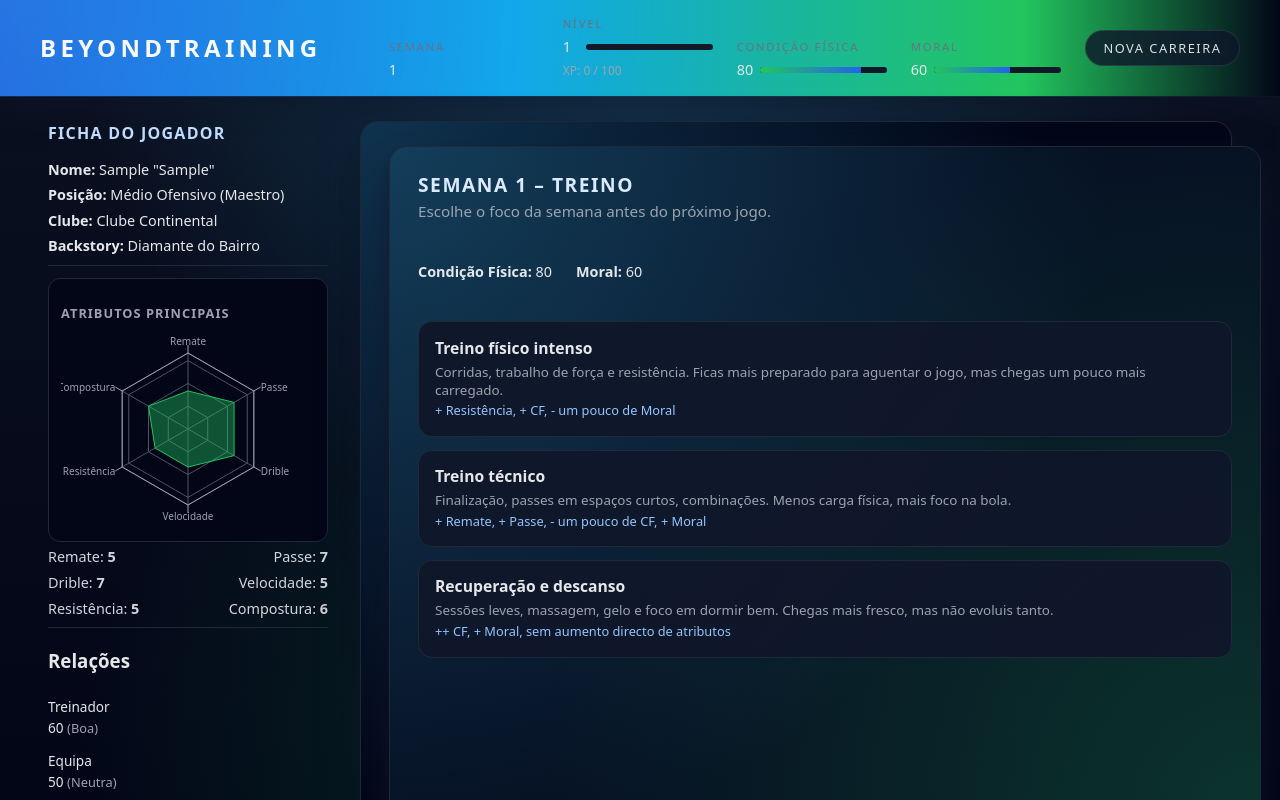
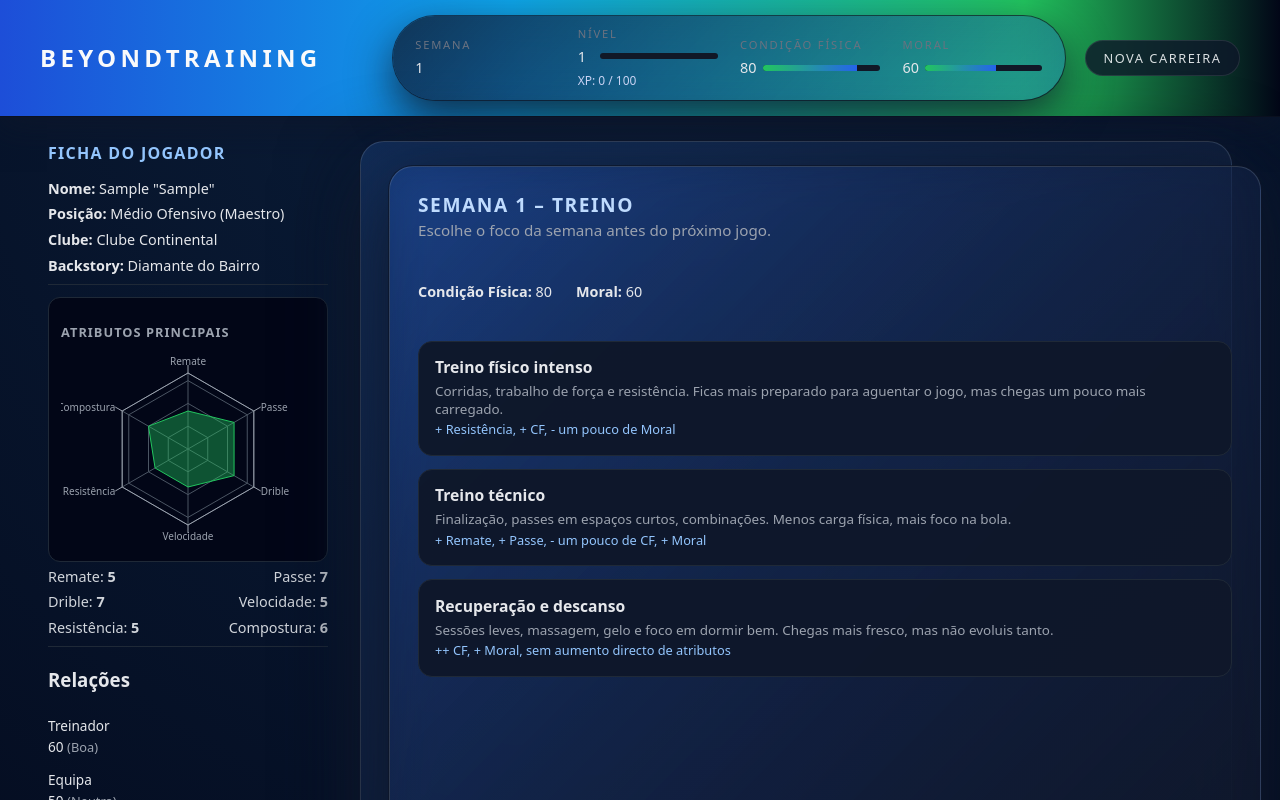
Before and after one commit to jpitaka/beyondtraining, a React (Vite) app in the folder beyondtraining/: page / in a window 1280 px wide. Both pictures are taken after typing "Sample", "Sample" into the empty fields and a click on the button "COMEÇAR CARREIRA". Shown: the top 800 px of the page. Built offline with nearby package versions, Linux system fonts and the light colour scheme.

Commit message:
Refine liquid glass header and full-height cards for Beyondtraining UI

```diff
--- a/beyondtraining/src/App.css
+++ b/beyondtraining/src/App.css
@@ -1,13 +1,14 @@
 /* ==== BASE / RESET PARA DESKTOP ==== */
 
 html,
-body,
-#root {
-  height: 100%;
+body {
+  min-height: 100%;
   width: 100%;
 }
 
 #root {
+  width: 100%;
+  min-height: 100vh;
   max-width: none;
   margin: 0;
   padding: 0;
@@ -17,16 +18,15 @@ body,
   font-family: system-ui, -apple-system, BlinkMacSystemFont, "Segoe UI",
     sans-serif;
 
-  /* Paleta “noite de jogo” */
-  --bg-main: #020617;
-  --bg-gradient-top: #0b1120;         /* azul escuro */
-  --bg-gradient-mid: #0369a1;         /* azul “projector” */
+  /* Fundo tipo estádio à noite, mas não tão preto */
+  --bg-main: #030712;
+  --bg-gradient-top: #0b1f3b;
   --bg-gradient-bottom: #020617;
 
   /* Superfícies */
-  --card-bg: #050c1f;
-  --card-bg-soft: #071325;
-  --card-border: #1f2937;
+  --card-bg: rgba(15, 23, 42, 0.96);
+  --card-bg-soft: rgba(15, 23, 42, 0.9);
+  --card-border: rgba(148, 163, 184, 0.25);
 
   /* Texto */
   --text-main: #e5e7eb;
@@ -35,26 +35,20 @@ body,
   --text-title: #f9fafb;
 
   /* Cores “futebol” */
-  --accent-main: #2563eb;             /* azul */
+  --accent-main: #2563eb;       /* azul */
   --accent-main-soft: #1d4ed8;
-  --accent-secondary: #22c55e;        /* verde relvado */
+  --accent-secondary: #22c55e;  /* verde “relvado” */
   --accent-secondary-soft: #16a34a;
 
   /* Estados */
   --danger: #ef4444;
   --success: #22c55e;
-
-  /* Linhas de relvado subtis */
-  --pitch-line: rgba(34, 197, 94, 0.16);
 }
 
 body {
   margin: 0;
+  background: radial-gradient(circle at top, var(--bg-gradient-top), var(--bg-gradient-bottom));
   color: var(--text-main);
-  background:
-    radial-gradient(circle at top, rgba(56, 189, 248, 0.25), transparent 55%),
-    radial-gradient(circle at bottom, rgba(34, 197, 94, 0.18), transparent 55%),
-    linear-gradient(to bottom, var(--bg-gradient-top), var(--bg-gradient-bottom));
 }
 
 /* ==== LAYOUT GERAL ==== */
@@ -64,45 +58,15 @@ body {
   display: flex;
   flex-direction: column;
   color: var(--text-main);
-  position: relative;
-  overflow: hidden;
-}
-
-/* padrão muito leve tipo relvado */
-
-.app::before {
-  content: "";
-  position: fixed;
-  inset: 0;
-  pointer-events: none;
-  background-image:
-    linear-gradient(
-      to right,
-      transparent 0,
-      transparent 60px,
-      var(--pitch-line) 60px,
-      transparent 61px
-    ),
-    linear-gradient(
-      to bottom,
-      transparent 0,
-      transparent 60px,
-      var(--pitch-line) 60px,
-      transparent 61px
-    );
-  opacity: 0.12;
-  mix-blend-mode: screen;
-  z-index: -1;
+  background: radial-gradient(circle at top, var(--bg-gradient-top), var(--bg-gradient-bottom));
 }
 
 /* ==== HEADER ==== */
 
 .header {
   padding: 1rem 2.5rem;
-  border-bottom: 1px solid rgba(15, 23, 42, 0.8);
-  background:
-    radial-gradient(circle at top left, rgba(56, 189, 248, 0.35), transparent 55%),
-    linear-gradient(90deg, #1d4ed8 0%, #0ea5e9 40%, #22c55e 80%, #020617 100%);
+  border-bottom: 1px solid #0b1120;
+  background: linear-gradient(90deg, #1d4ed8 0%, #0ea5e9 40%, #22c55e 80%, #020617 100%);
   display: flex;
   align-items: center;
   justify-content: space-between;
@@ -114,29 +78,41 @@ body {
   font-size: 1.5rem;
   letter-spacing: 0.18em;
   text-transform: uppercase;
-  color: var(--text-title);
+  color: #f9fafb;
 }
 
 .header-right {
   display: flex;
   align-items: center;
-  gap: 1.5rem;
+  gap: 1.25rem;
 }
 
-/* ==== STATUS NO HEADER ==== */
+/* ==== STATUS NO HEADER (liquid glass) ==== */
 
 .status-bar {
   display: flex;
-  gap: 1.5rem;
-  align-items: flex-end;
+  gap: 1.4rem;
+  align-items: center;
   font-size: 0.9rem;
+  padding: 0.6rem 1.4rem;
+  border-radius: 999px;
+  background: linear-gradient(
+    135deg,
+    rgba(15, 23, 42, 0.75),
+    rgba(37, 99, 235, 0.35)
+  );
+  box-shadow:
+    0 0 0 1px rgba(15, 23, 42, 0.7),
+    0 18px 45px rgba(15, 23, 42, 0.85);
+  backdrop-filter: blur(18px);
+  -webkit-backdrop-filter: blur(18px);
 }
 
 .status-item {
   display: flex;
   flex-direction: column;
   gap: 0.2rem;
-  min-width: 150px;
+  min-width: 140px;
 }
 
 .status-label {
@@ -159,7 +135,7 @@ body {
 
 .status-xp-detail {
   font-size: 0.75rem;
-  color: var(--text-muted);
+  color: #cbd5f5;
   margin-top: 0.1rem;
 }
 
@@ -173,7 +149,7 @@ body {
 
 .bar-fill {
   height: 100%;
-  background: linear-gradient(to right, var(--accent-secondary), var(--accent-main));
+  background: linear-gradient(to right, #22c55e, #2563eb);
 }
 
 .delta {
@@ -181,11 +157,11 @@ body {
 }
 
 .delta--pos {
-  color: var(--success);
+  color: #22c55e;
 }
 
 .delta--neg {
-  color: var(--danger);
+  color: #ef4444;
 }
 
 .reset-button {
@@ -199,14 +175,12 @@ body {
   letter-spacing: 0.12em;
   cursor: pointer;
   opacity: 0.95;
-  transition: background 0.15s ease, border 0.15s ease, transform 0.05s ease,
-    box-shadow 0.15s ease;
+  transition: background 0.15s ease, border 0.15s ease, transform 0.05s ease;
 }
 
 .reset-button:hover {
   border-color: var(--danger);
-  background: rgba(30, 64, 175, 0.96);
-  box-shadow: 0 0 0 1px rgba(248, 250, 252, 0.08);
+  background: rgba(30, 64, 175, 0.95);
 }
 
 .reset-button:active {
@@ -218,7 +192,7 @@ body {
 .content {
   flex: 1;
   display: flex;
-  align-items: stretch;
+  align-items: flex-start;
   gap: 32px;
   padding: 24px 48px 40px;
   width: 100%;
@@ -236,18 +210,23 @@ body {
 
 .creation-card {
   width: 100%;
-  height: calc(100vh - 120px); /* altura quase cheia, consistente */
+  min-height: calc(100vh - 120px); /* pelo menos o ecrã, cresce se precisar */
   margin: 0;
   padding: 24px 28px;
-  border-radius: 18px;
-  background:
-    radial-gradient(circle at top left, rgba(56, 189, 248, 0.25), transparent 65%),
-    radial-gradient(circle at bottom right, rgba(34, 197, 94, 0.22), transparent 65%),
-    linear-gradient(to bottom right, var(--card-bg-soft), var(--card-bg));
+  border-radius: 24px;
+  background: linear-gradient(
+    135deg,
+    rgba(37, 99, 235, 0.18),
+    rgba(15, 23, 42, 0.96)
+  );
   border: 1px solid var(--card-border);
+  box-shadow:
+    0 24px 80px rgba(15, 23, 42, 0.95),
+    0 0 0 1px rgba(15, 23, 42, 0.7);
   display: flex;
   flex-direction: column;
-  box-shadow: 0 20px 40px rgba(15, 23, 42, 0.7);
+  backdrop-filter: blur(22px);
+  -webkit-backdrop-filter: blur(22px);
 }
 
 .creation-card h2 {
@@ -255,7 +234,7 @@ body {
   font-size: 1.3rem;
   text-transform: uppercase;
   letter-spacing: 0.08em;
-  color: #dbeafe;
+  color: #bfdbfe;
 }
 
 .week-card h2 {
@@ -265,7 +244,7 @@ body {
 .creation-subtitle {
   margin: 0 0 1.5rem;
   font-size: 0.95rem;
-  color: var(--text-muted);
+  color: #9ca3af;
 }
 
 /* bloco de estado semana (CF / Moral) */
@@ -292,7 +271,7 @@ body {
   padding: 0.9rem 1rem;
   border-radius: 14px;
   border: 1px solid #1f2937;
-  background: rgba(15, 23, 42, 0.95);
+  background: rgba(15, 23, 42, 0.96);
   color: #e5e7eb;
   cursor: pointer;
   transition: border 0.15s ease, box-shadow 0.15s ease, background 0.15s ease,
@@ -308,7 +287,7 @@ body {
 .week-option-button p {
   margin: 0.15rem 0;
   font-size: 0.84rem;
-  color: var(--text-muted);
+  color: #9ca3af;
 }
 
 .week-option-button .effects-text {
@@ -317,8 +296,10 @@ body {
 }
 
 .week-option-button:hover {
-  border-color: var(--accent-main);
-  box-shadow: 0 0 0 1px var(--accent-main);
+  border-color: #2563eb;
+  box-shadow:
+    0 0 0 1px #2563eb,
+    0 10px 30px rgba(15, 23, 42, 0.9);
   background: #020617;
   transform: translateY(-1px);
 }
@@ -348,21 +329,17 @@ body {
 .field-group select {
   border-radius: 999px;
   border: 1px solid #374151;
-  background: rgba(15, 23, 42, 0.9);
+  background: #020617;
   color: #e5e7eb;
   padding: 0.6rem 0.9rem;
   font-size: 0.9rem;
   outline: none;
 }
 
-.field-group input::placeholder {
-  color: #6b7280;
-}
-
 .field-group input:focus,
 .field-group select:focus {
-  border-color: var(--accent-main);
-  box-shadow: 0 0 0 1px var(--accent-main);
+  border-color: #2563eb;
+  box-shadow: 0 0 0 1px #2563eb;
 }
 
 /* backstories */
@@ -376,7 +353,7 @@ body {
 .help-text {
   margin: 0 0 0.8rem;
   font-size: 0.85rem;
-  color: var(--text-muted);
+  color: #9ca3af;
 }
 
 .backstory-grid {
@@ -388,7 +365,7 @@ body {
 .backstory-card {
   border-radius: 14px;
   border: 1px solid #1f2937;
-  background: rgba(15, 23, 42, 0.9);
+  background: rgba(15, 23, 42, 0.96);
   padding: 0.8rem 0.85rem;
   display: flex;
   align-items: flex-start;
@@ -403,8 +380,10 @@ body {
 }
 
 .backstory-card--active {
-  border-color: var(--accent-main);
-  box-shadow: 0 0 0 1px var(--accent-main);
+  border-color: #2563eb;
+  box-shadow:
+    0 0 0 1px #2563eb,
+    0 10px 30px rgba(15, 23, 42, 0.9);
   background: #020617;
   transform: translateY(-1px);
 }
@@ -418,7 +397,7 @@ body {
 .backstory-content p {
   margin: 0.1rem 0;
   font-size: 0.82rem;
-  color: var(--text-muted);
+  color: #9ca3af;
 }
 
 .backstory-content .effects-text {
@@ -438,7 +417,7 @@ body {
   padding: 0.8rem 1.4rem;
   border-radius: 999px;
   border: none;
-  background: var(--accent-main);
+  background: #2563eb;
   color: #e5e7eb;
   font-weight: 600;
   font-size: 0.95rem;
@@ -450,9 +429,8 @@ body {
 }
 
 .primary-button:hover {
-  background: var(--accent-main-soft);
-  box-shadow: 0 0 0 1px var(--accent-main-soft);
-  transform: translateY(-1px);
+  background: #1d4ed8;
+  box-shadow: 0 0 0 1px #1d4ed8;
 }
 
 .primary-button:active {
@@ -471,7 +449,7 @@ body {
   font-size: 1rem;
   text-transform: uppercase;
   letter-spacing: 0.08em;
-  color: #bfdbfe;
+  color: #93c5fd;
 }
 
 .sidebar p {
@@ -484,23 +462,28 @@ body {
 .story {
   flex: 1;
   min-width: 0;
-  height: calc(100vh - 120px); /* altura consistente em desktop */
+  min-height: calc(100vh - 120px); /* pelo menos a área de jogo */
   padding: 24px 28px;
-  border-radius: 18px;
-  background:
-    radial-gradient(circle at top left, rgba(56, 189, 248, 0.25), transparent 60%),
-    radial-gradient(circle at bottom right, rgba(34, 197, 94, 0.2), transparent 60%),
-    linear-gradient(to bottom right, #020617, #020617);
+  border-radius: 24px;
+  background: linear-gradient(
+    135deg,
+    rgba(59, 130, 246, 0.18),
+    rgba(15, 23, 42, 0.96)
+  );
   border: 1px solid var(--card-border);
+  box-shadow:
+    0 24px 80px rgba(15, 23, 42, 0.95),
+    0 0 0 1px rgba(15, 23, 42, 0.7);
   display: flex;
   flex-direction: column;
-  box-shadow: 0 20px 40px rgba(15, 23, 42, 0.75);
+  backdrop-filter: blur(22px);
+  -webkit-backdrop-filter: blur(22px);
 }
 
 .story h2 {
   margin: 0;
   font-size: 1.2rem;
-  color: #dbeafe;
+  color: #bfdbfe;
 }
 
 .story-text {
@@ -517,7 +500,7 @@ body {
   font-size: 0.8rem;
   text-transform: uppercase;
   letter-spacing: 0.08em;
-  color: var(--text-muted);
+  color: #9ca3af;
 }
 
 .options {
@@ -536,13 +519,12 @@ body {
   font-size: 0.95rem;
   text-align: left;
   transition: background 0.15s ease, transform 0.05s ease,
-    box-shadow 0.15s ease, border 0.15s ease;
+    box-shadow 0.15s ease;
 }
 
 .option-button:hover {
   background: #1d4ed8;
   box-shadow: 0 0 0 1px #1d4ed8;
-  transform: translateY(-1px);
 }
 
 .option-button:active {
@@ -563,7 +545,7 @@ body {
   padding: 0.65rem 0.9rem;
   border-radius: 10px;
   border: 1px solid #374151;
-  background: rgba(15, 23, 42, 0.95);
+  background: #020617;
   font-size: 0.85rem;
 }
 
@@ -673,7 +655,7 @@ body {
 
 .relation-label {
   font-size: 0.8rem;
-  color: var(--text-muted);
+  color: #9ca3af;
 }
 
 .relation-row {
@@ -702,7 +684,7 @@ body {
   padding: 0.75rem 0.9rem;
   border-radius: 12px;
   border: 1px solid #111827;
-  background: rgba(15, 23, 42, 0.95);
+  background: #020617;
 }
 
 .free-action label {
@@ -727,29 +709,25 @@ body {
 
 .free-action textarea:focus {
   outline: none;
-  border-color: var(--accent-main);
-  box-shadow: 0 0 0 1px var(--accent-main);
+  border-color: #2563eb;
+  box-shadow: 0 0 0 1px #2563eb;
 }
 
 .free-action-button {
   margin-top: 0.5rem;
   padding: 0.35rem 0.9rem;
   border-radius: 999px;
-  border: 1px solid var(--accent-main);
-  background: var(--accent-main-soft);
+  border: 1px solid #2563eb;
+  background: #1d4ed8;
   color: #e5e7eb;
   font-size: 0.8rem;
   text-transform: uppercase;
   letter-spacing: 0.08em;
   cursor: pointer;
-  transition: background 0.15s ease, transform 0.05s ease,
-    box-shadow 0.15s ease;
 }
 
 .free-action-button:hover {
   background: #1e40af;
-  box-shadow: 0 0 0 1px var(--accent-main);
-  transform: translateY(-1px);
 }
 
 .free-action-feedback {
@@ -761,7 +739,7 @@ body {
 .free-action-hint {
   margin-top: 0.25rem;
   font-size: 0.75rem;
-  color: var(--text-muted);
+  color: #9ca3af;
 }
 
 /* ==== PERSONALIDADE (SLIDERS) ==== */
@@ -775,7 +753,7 @@ body {
   justify-content: space-between;
   align-items: center;
   font-size: 0.75rem;
-  color: var(--text-muted);
+  color: #9ca3af;
   margin-bottom: 0.2rem;
 }
 
@@ -863,7 +841,7 @@ body {
   font-size: 0.8rem;
   text-transform: uppercase;
   letter-spacing: 0.08em;
-  color: var(--text-muted);
+  color: #9ca3af;
   margin-bottom: 0.4rem;
 }
 
@@ -913,7 +891,7 @@ body {
   font-size: 0.7rem;
   text-transform: uppercase;
   letter-spacing: 0.08em;
-  color: var(--text-muted);
+  color: #9ca3af;
 }
 
 .last-match-details {
@@ -955,7 +933,7 @@ body {
   left: 0;
   width: 100%;
   height: 100%;
-  background: rgba(3, 7, 18, 0.75);
+  background: rgba(0, 0, 0, 0.65);
   display: flex;
   align-items: center;
   justify-content: center;
@@ -965,30 +943,22 @@ body {
 .popup-box {
   width: 500px;
   max-width: 90%;
-  background: #020617;
-  border-radius: 16px;
-  padding: 28px 30px 26px;
-  box-shadow: 0 0 40px rgba(0, 0, 0, 0.7);
-  border: 1px solid #1f2937;
+  background: #0f1624;
+  border-radius: 12px;
+  padding: 32px;
+  box-shadow: 0 0 30px rgba(0, 0, 0, 0.5);
   animation: popIn 0.25s ease-out;
 }
 
 @keyframes popIn {
-  from {
-    transform: scale(0.92);
-    opacity: 0;
-  }
-  to {
-    transform: scale(1);
-    opacity: 1;
-  }
+  from { transform: scale(0.92); opacity: 0; }
+  to { transform: scale(1); opacity: 1; }
 }
 
 .popup-title {
-  margin-top: 6px;
-  font-size: 1.2rem;
-  margin-bottom: 8px;
-  color: #dbeafe;
+  margin-top: 8px;
+  font-size: 22px;
+  margin-bottom: 10px;
 }
 
 .popup-options {
@@ -999,19 +969,13 @@ body {
 }
 
 .popup-option-button {
-  background: #0b1120;
+  background: #112244;
   padding: 10px 14px;
-  border-radius: 10px;
-  border: 1px solid #1e293b;
-  color: #e5e7eb;
-  font-size: 0.9rem;
-  text-align: left;
-  cursor: pointer;
+  border-radius: 8px;
+  border: 1px solid #223355;
   transition: 0.15s ease;
 }
 
 .popup-option-button:hover {
-  background: #111827;
-  border-color: var(--accent-main);
-  box-shadow: 0 0 0 1px var(--accent-main);
+  background: #1b3358;
 }
```
